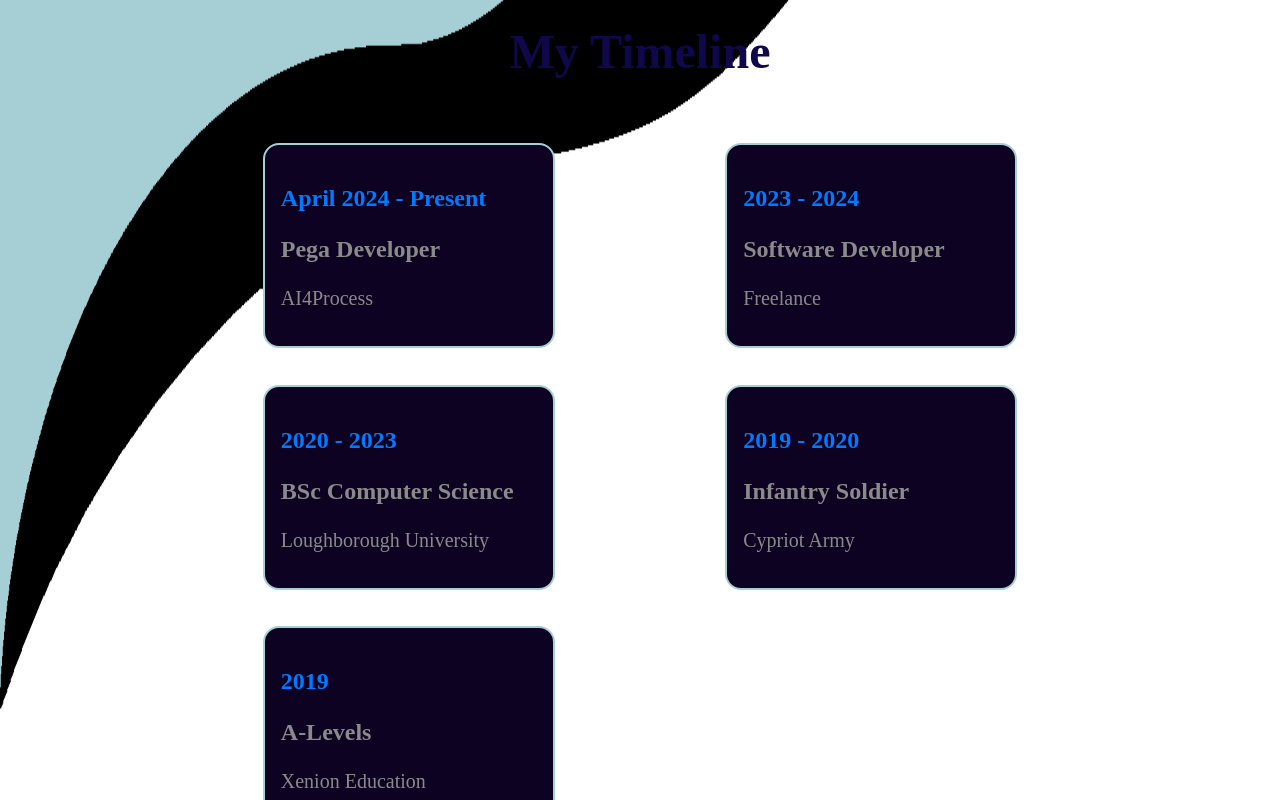
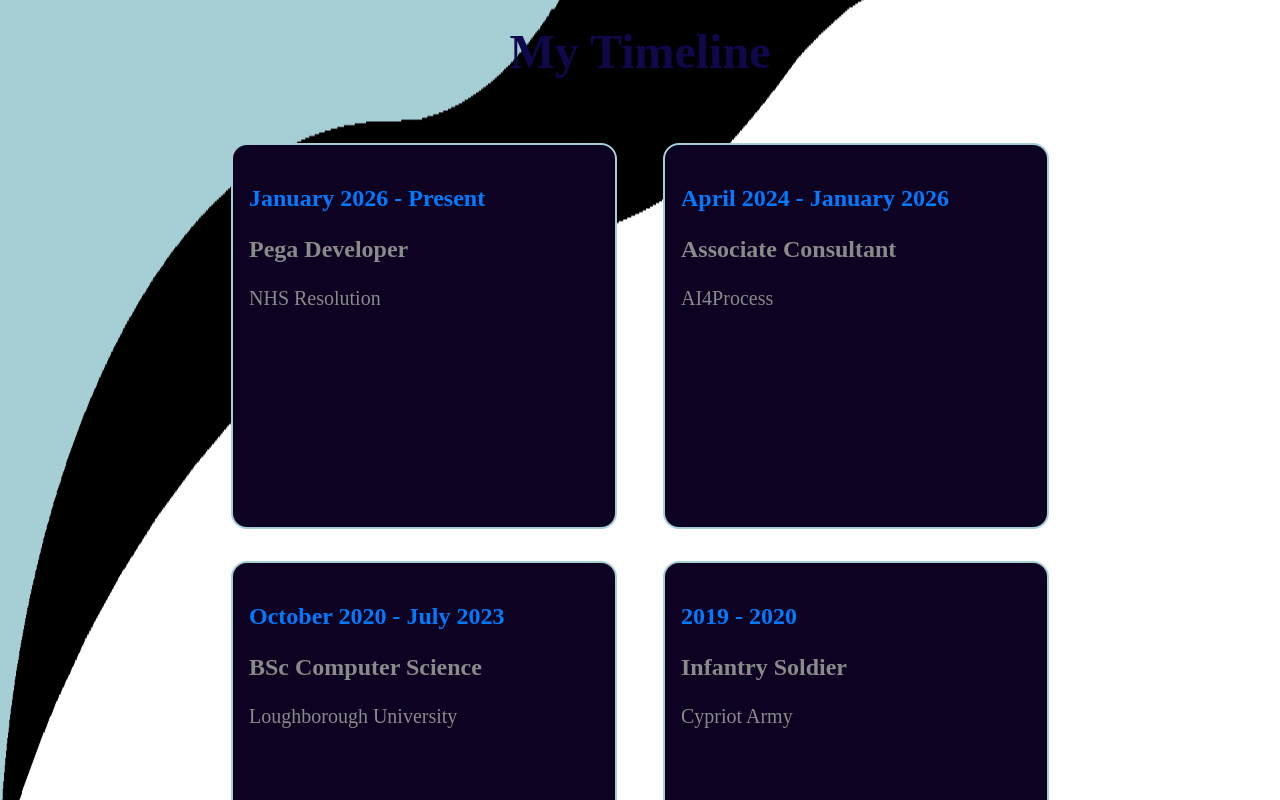
Before and after one commit to marcosvrionides/marcos-vrionides-portfolio, a React (Create React App) app: page / in a window 1280 px wide. Shown: the part 640-1440 px from the top of the page. Built offline with nearby package versions, Linux system fonts and the light colour scheme.

Commit message:
Added nhs resolution job and removed freelance section

```diff
--- a/src/History/History.css
+++ b/src/History/History.css
@@ -14,7 +14,7 @@
 .history-items-container {
 	padding: 1em;
 	align-items: center;
-	gap: 5%;
+	gap: 2em;
 	display: grid;
 	grid-template-columns: repeat(auto-fill, 25em);
 	justify-content: center;
@@ -23,7 +23,8 @@
 .history-item {
 	background-color: var(--colour2);
 	border-radius: 1em;
-	width: 20vw;
+	width: 350px;
+	height: 350px;
 	padding: 1em;
 	border: 2px solid var(--colour1);
 	justify-self: center;
--- a/src/History/History.js
+++ b/src/History/History.js
@@ -7,17 +7,17 @@
 			<div className="history-title">My Timeline</div>
 			<div className="history-items-container">
 				<div className="history-item">
-					<p className="history-year">April 2024 - Present</p>
+					<p className="history-year">January 2026 - Present</p>
 					<p className="history-degree">Pega Developer</p>
+					<p className="history-institution">NHS Resolution</p>
+				</div>
+				<div className="history-item">
+					<p className="history-year">April 2024 - January 2026</p>
+					<p className="history-degree">Associate Consultant</p>
 					<p className="history-institution">AI4Process</p>
 				</div>
 				<div className="history-item">
-					<p className="history-year">2023 - 2024</p>
-					<p className="history-degree">Software Developer</p>
-					<p className="history-institution">Freelance</p>
-				</div>
-				<div className="history-item">
-					<p className="history-year">2020 - 2023</p>
+					<p className="history-year">October 2020 - July 2023</p>
 					<p className="history-degree">BSc Computer Science</p>
 					<p className="history-institution">
 						Loughborough University
```
